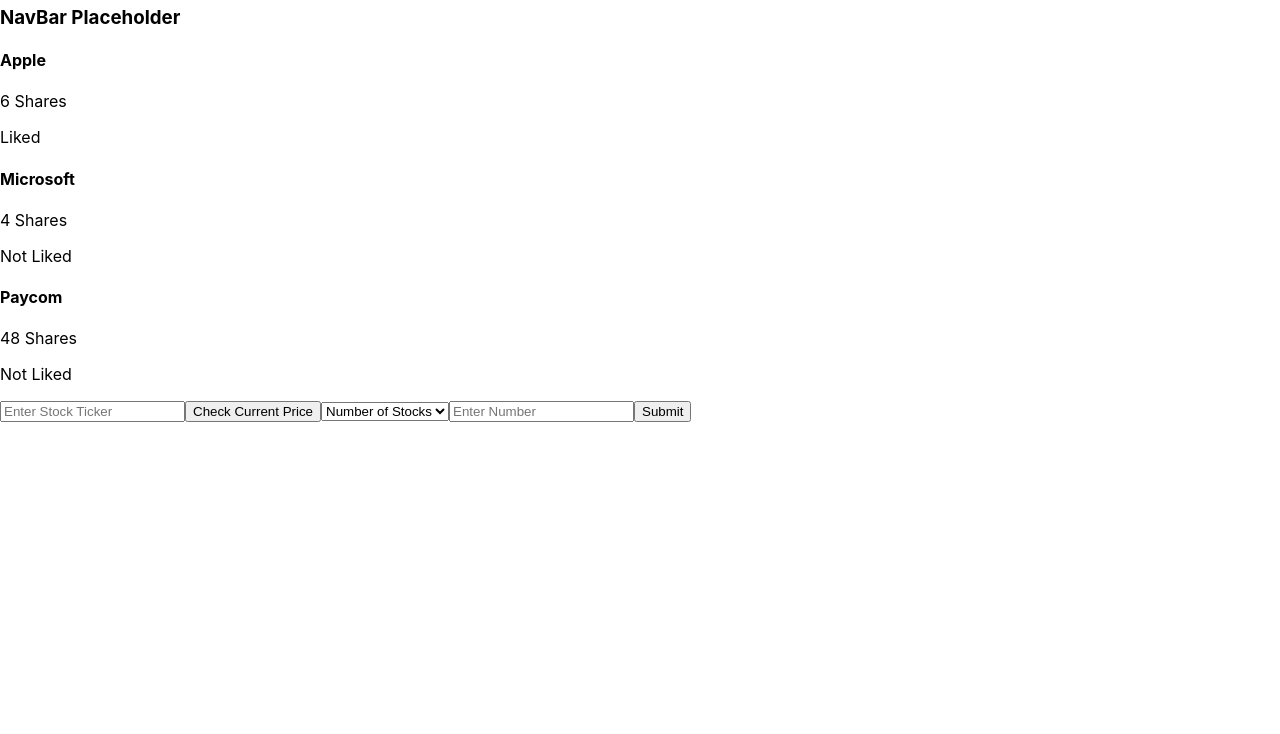
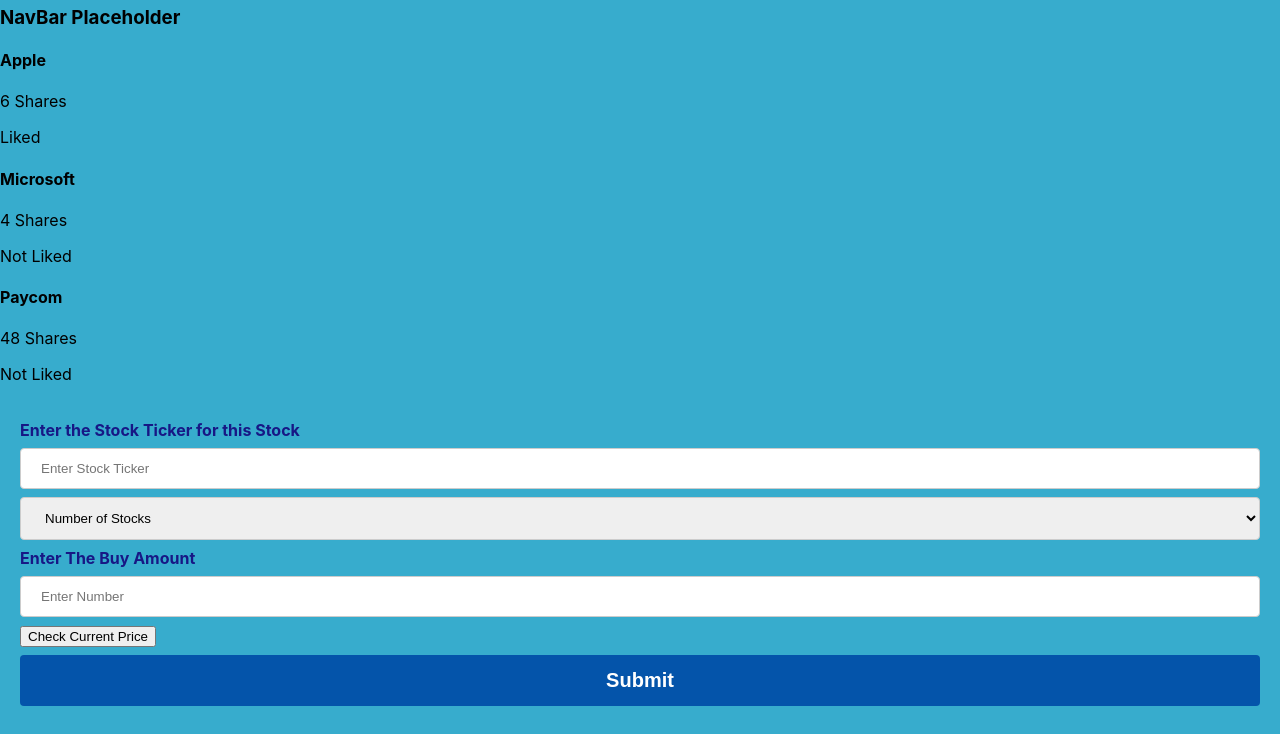
Before and after one commit to Andrewstahl/phase-2-final-project, a React app: page / in a window 1280 px wide. Shown: the part 76-810 px from the top of the page. Built offline with nearby package versions, Linux system fonts and the light colour scheme; data requests are answered from the project's data file.

Commit message:
Formatting changes

```diff
--- a/src/Components/App.js
+++ b/src/Components/App.js
@@ -1,5 +1,6 @@
 
 import  '../../src/App.css';
+import  '../../src/index.css';
 import React, { useEffect, useState} from "react";
 import Header from "./Header";
 import NavBar from "./NavBar";
--- a/src/Components/StockForm.js
+++ b/src/Components/StockForm.js
@@ -4,20 +4,29 @@
   const [userSelection, setUserSelection] = useState("Number")
 
   return (
+    <div className="form-container">
       <form>
-      {/* <label htmlFor="stockTicker">Stock Amount</label> */}
+        <label htmlFor="stockTicker">Enter the Stock Ticker for this Stock</label>
         <input
           type="text"
           name="stockTicker"
           placeholder="Enter Stock Ticker"
           />
-      <button>Check Current Price</button>
+
         <select onChange={() => setUserSelection(userSelection === "Dollars" ? "Number" : "Dollars")}>
           <option value="number">Number of Stocks</option>
           <option value="dollars">Dollar Amount</option>
         </select>
-      <input type="number" placeholder={`Enter ${userSelection}`}></input>
-      <button type="submit">Submit</button>
+
+        <label htmlFor="buyAmount">Enter The Buy Amount</label>
+        <input
+          type="number"
+          name="buyAmount"
+          placeholder={`Enter ${userSelection}`}
+          />
+        <button>Check Current Price</button>
+        <input type="submit" value="Submit"/>
       </form>
+    </div>
   )
 }
--- a/src/index.css
+++ b/src/index.css
@@ -1,3 +1,8 @@
+:root {
+  --dark-blue: rgb(23, 23, 133);
+  --light-blue: rgb(55, 172, 205);
+}
+
 body {
   margin: 0;
   font-family: -apple-system, BlinkMacSystemFont, 'Segoe UI', 'Roboto', 'Oxygen',
@@ -5,6 +10,57 @@
     sans-serif;
   -webkit-font-smoothing: antialiased;
   -moz-osx-font-smoothing: grayscale;
+  background-color: var(--light-blue);
+}
+
+h1 {
+  color: var(--dark-blue);
+  text-align: center;
+  font-size: xx-large;
+}
+
+label {
+  color: var(--dark-blue);
+  font-weight: bolder;
+}
+
+input[type=text], [type=number], select {
+  width: 100%;
+  padding: 12px 20px;
+  margin: 8px 0;
+  display: block;
+  border: 1px solid #ccc;
+  border-radius: 4px;
+  box-sizing: border-box;
+}
+
+input:focus, select:focus {
+  outline: none;
+  border-width: 1px;
+  border-color: rgb(156, 156, 197);
+}
+
+input[type=submit] {
+  width: 100%;
+  background-color: #0454aa;
+  color: white;
+  font-weight: bold;
+  font-size: 20px;
+  padding: 14px 20px;
+  margin: 8px 0;
+  border: none;
+  border-radius: 4px;
+  cursor: pointer;
+}
+
+input[type=submit]:hover {
+  background-color: #45a049;
+}
+
+div.form-container {
+  border-radius: 5px;
+  /* background-color: #f8efef; */
+  padding: 20px;
 }
 
 code {
```
Lines whose indentation alone changed are shown as unchanged.
